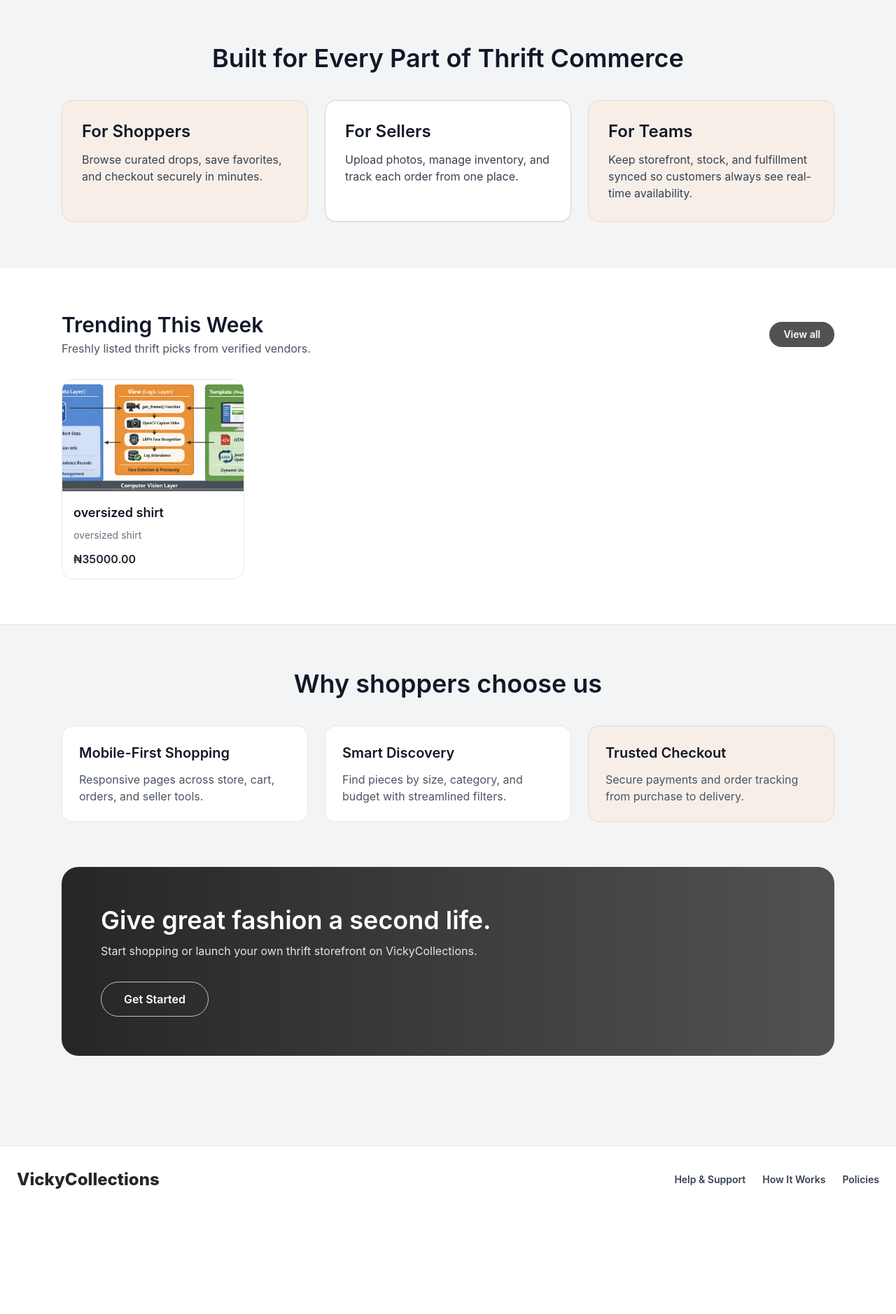
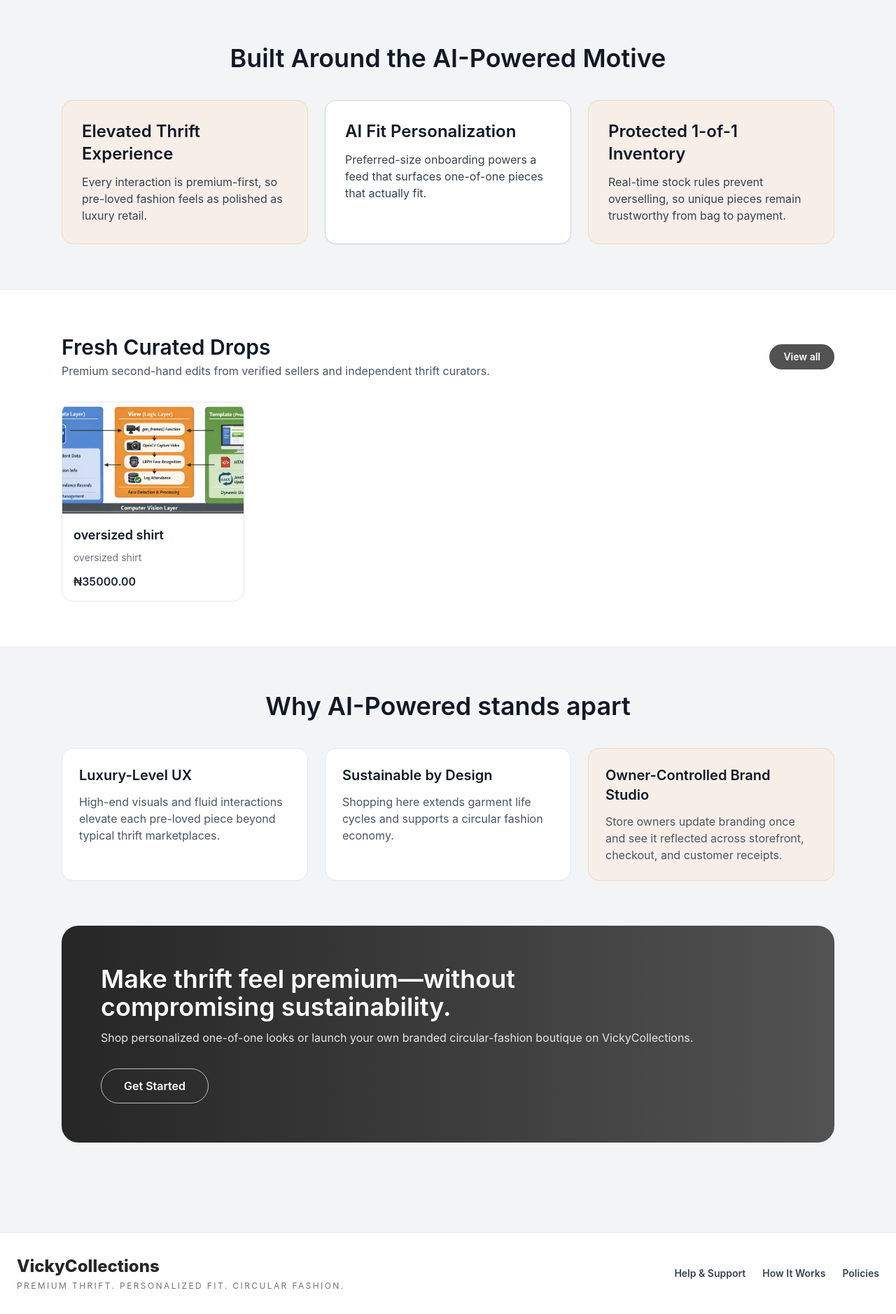
Before and after one commit to Isiaka110/AI-Powered-E-Commerce, a Django app: page / in a window 1280 px wide. Shown: the part 650-2528 px from the top of the page at 70% size. Before the commit the page ends 2349 px from the top, so only its background shows below. Run offline with Django 5.2, Linux system fonts and the light colour scheme; data comes from the database, SQL or seed files in the repository; some libraries are stand-ins or nearby versions.

Commit message:
Refresh storefront messaging around premium personalized thrift

```diff
--- a/thrift_ecommerce/templates/base.html
+++ b/thrift_ecommerce/templates/base.html
@@ -118,7 +118,10 @@
 
     <footer class="bg-white border-t border-brand-100 text-gray-700 py-8 mt-16">
         <div class="max-w-7xl mx-auto px-6 flex flex-col md:flex-row justify-between items-center gap-4 text-center md:text-left">
-            <h3 class="text-2xl font-extrabold text-brand-700">{{ store.store_name|default:"Thrift & Found" }}</h3>
+            <div>
+                <h3 class="text-2xl font-extrabold text-brand-700">{{ store.store_name|default:"Thrift & Found" }}</h3>
+                <p class="text-xs uppercase tracking-[0.2em] text-gray-500 mt-1">Premium thrift. Personalized fit. Circular fashion.</p>
+            </div>
             <div class="flex flex-wrap items-center justify-center gap-6 text-sm font-semibold">
                 <a href="{% url 'terms' %}" class="hover:text-brand-600">Help & Support</a>
                 <a href="{% url 'landing' %}" class="hover:text-brand-600">How It Works</a>
--- a/thrift_ecommerce/templates/store/cart.html
+++ b/thrift_ecommerce/templates/store/cart.html
@@ -2,7 +2,7 @@
 {% block content %}
 <div class="max-w-5xl mx-auto py-6 md:py-12 px-4 md:px-6">
     <div class="flex items-baseline justify-between mb-8 md:mb-12">
-        <h1 class="text-3xl md:text-4xl font-black text-gray-900 tracking-tighter uppercase italic">Shopping Bag</h1>
+        <h1 class="text-3xl md:text-4xl font-black text-gray-900 tracking-tighter uppercase italic">Protected Shopping Bag</h1>
         <span class="text-[10px] font-black text-purple-600 uppercase tracking-[0.2em] bg-purple-50 px-4 py-1.5 rounded-full">
             {{ cart_items|length }} Item{{ cart_items|pluralize }}
         </span>
@@ -74,6 +74,7 @@
         <div class="lg:w-1/3">
             <div class="bg-white p-8 md:p-10 rounded-[2.5rem] shadow-2xl shadow-gray-200/50 border border-gray-50 lg:sticky lg:top-10">
                 <h3 class="text-[10px] font-black mb-8 text-gray-400 uppercase tracking-[0.3em]">Order Summary</h3>
+                <p class="text-[10px] font-bold text-gray-500 uppercase tracking-widest mb-6 bg-gray-50 border border-gray-100 rounded-xl px-3 py-2">1-of-1 stock is locked at checkout to prevent double-selling.</p>
 
                 <form method="POST" class="mb-10">
                     {% csrf_token %}
@@ -107,7 +108,7 @@
                 </div>
 
                 <button onclick="payWithPaystack()" class="w-full bg-gray-900 text-white py-6 rounded-[2rem] font-black text-xs uppercase tracking-[0.2em] mt-10 hover:bg-purple-600 active:scale-95 shadow-xl shadow-gray-200 transition-all transform hover:-translate-y-1">
-                    Complete Purchase
+                    Complete Secure Purchase
                 </button>
 
                 <div class="mt-8 flex items-center justify-center gap-2 grayscale opacity-50">
--- a/thrift_ecommerce/templates/store/landing.html
+++ b/thrift_ecommerce/templates/store/landing.html
@@ -4,9 +4,9 @@
   <div class="absolute inset-0 bg-[url('https://images.unsplash.com/photo-1483985988355-763728e1935b?auto=format&fit=crop&w=1800&q=80')] bg-cover bg-center"></div>
   <div class="absolute inset-0 bg-black/55"></div>
   <div class="relative z-10 max-w-4xl px-2 sm:px-6 py-16 md:py-24">
-    <p class="text-xs sm:text-sm uppercase tracking-[0.25em] text-brand-100 font-semibold">Sustainable style marketplace</p>
-    <h1 class="mt-4 text-3xl sm:text-4xl md:text-6xl font-bold leading-tight">Find pre-loved pieces that fit your style, your size, and your budget.</h1>
-    <p class="mt-5 text-base md:text-lg text-gray-100">{{ store.store_name|default:'Thrift & Found' }} helps shoppers discover quality thrift fashion, while trusted sellers manage listings, orders, and payouts from one dashboard.</p>
+    <p class="text-xs sm:text-sm uppercase tracking-[0.25em] text-brand-100 font-semibold">AI-powered luxury resale studio</p>
+    <h1 class="mt-4 text-3xl sm:text-4xl md:text-6xl font-bold leading-tight">Second-hand, reimagined as a personalized luxury boutique.</h1>
+    <p class="mt-5 text-base md:text-lg text-gray-100">{{ store.store_name|default:'Thrift & Found' }} transforms thrift shopping from chaotic scrolling into an elegant, size-matched experience built for conscious fashion lovers.</p>
     <div class="mt-10 flex flex-wrap justify-center gap-3 sm:gap-4">
       {% if user.is_authenticated %}
       <a href="{% url 'vendor_onboarding' %}" class="bg-brand-500 hover:bg-brand-600 text-white font-semibold px-6 sm:px-8 py-3 rounded-full">Become a Seller</a>
@@ -19,19 +19,19 @@
 </section>
 
 <section class="max-w-6xl mx-auto px-4 sm:px-6 py-14 md:py-16">
-  <h2 class="text-3xl md:text-4xl font-semibold text-center text-gray-900">Built for Every Part of Thrift Commerce</h2>
+  <h2 class="text-3xl md:text-4xl font-semibold text-center text-gray-900">Built Around the AI-Powered Motive</h2>
   <div class="grid sm:grid-cols-2 lg:grid-cols-3 gap-5 md:gap-6 mt-10">
     <article class="bg-[#f7efe7] p-6 md:p-7 rounded-2xl border border-[#ecd8c3]">
-      <h3 class="text-xl md:text-2xl font-semibold">For Shoppers</h3>
-      <p class="mt-3 text-gray-700 text-sm md:text-base">Browse curated drops, save favorites, and checkout securely in minutes.</p>
+      <h3 class="text-xl md:text-2xl font-semibold">Elevated Thrift Experience</h3>
+      <p class="mt-3 text-gray-700 text-sm md:text-base">Every interaction is premium-first, so pre-loved fashion feels as polished as luxury retail.</p>
     </article>
     <article class="bg-white p-6 md:p-7 rounded-2xl border border-brand-200 shadow-sm">
-      <h3 class="text-xl md:text-2xl font-semibold">For Sellers</h3>
-      <p class="mt-3 text-gray-700 text-sm md:text-base">Upload photos, manage inventory, and track each order from one place.</p>
+      <h3 class="text-xl md:text-2xl font-semibold">AI Fit Personalization</h3>
+      <p class="mt-3 text-gray-700 text-sm md:text-base">Preferred-size onboarding powers a feed that surfaces one-of-one pieces that actually fit.</p>
     </article>
     <article class="bg-[#f7efe7] p-6 md:p-7 rounded-2xl border border-[#ecd8c3] sm:col-span-2 lg:col-span-1">
-      <h3 class="text-xl md:text-2xl font-semibold">For Teams</h3>
-      <p class="mt-3 text-gray-700 text-sm md:text-base">Keep storefront, stock, and fulfillment synced so customers always see real-time availability.</p>
+      <h3 class="text-xl md:text-2xl font-semibold">Protected 1-of-1 Inventory</h3>
+      <p class="mt-3 text-gray-700 text-sm md:text-base">Real-time stock rules prevent overselling, so unique pieces remain trustworthy from bag to payment.</p>
     </article>
   </div>
 </section>
@@ -40,8 +40,8 @@
   <div class="max-w-6xl mx-auto px-4 sm:px-6 py-14 md:py-16">
     <div class="flex flex-col sm:flex-row sm:justify-between sm:items-center gap-4">
       <div>
-        <h2 class="text-2xl md:text-3xl font-semibold">Trending This Week</h2>
-        <p class="text-gray-600 mt-1 text-sm md:text-base">Freshly listed thrift picks from verified vendors.</p>
+        <h2 class="text-2xl md:text-3xl font-semibold">Fresh Curated Drops</h2>
+        <p class="text-gray-600 mt-1 text-sm md:text-base">Premium second-hand edits from verified sellers and independent thrift curators.</p>
       </div>
       <a href="{% url 'dashboard' %}" class="bg-brand-500 text-white px-5 py-2 rounded-full text-sm font-semibold w-fit">View all</a>
     </div>
@@ -64,18 +64,18 @@
 </section>
 
 <section class="max-w-6xl mx-auto px-4 sm:px-6 py-14 md:py-16">
-  <h2 class="text-3xl md:text-4xl font-semibold text-center">Why shoppers choose us</h2>
+  <h2 class="text-3xl md:text-4xl font-semibold text-center">Why AI-Powered stands apart</h2>
   <div class="grid md:grid-cols-3 gap-5 md:gap-6 mt-10">
-    <article class="bg-white rounded-2xl border border-gray-200 p-6"><h3 class="font-semibold text-xl">Mobile-First Shopping</h3><p class="mt-3 text-gray-600">Responsive pages across store, cart, orders, and seller tools.</p></article>
-    <article class="bg-white rounded-2xl border border-gray-200 p-6"><h3 class="font-semibold text-xl">Smart Discovery</h3><p class="mt-3 text-gray-600">Find pieces by size, category, and budget with streamlined filters.</p></article>
-    <article class="bg-[#f7efe7] rounded-2xl border border-[#ecd8c3] p-6"><h3 class="font-semibold text-xl">Trusted Checkout</h3><p class="mt-3 text-gray-600">Secure payments and order tracking from purchase to delivery.</p></article>
+    <article class="bg-white rounded-2xl border border-gray-200 p-6"><h3 class="font-semibold text-xl">Luxury-Level UX</h3><p class="mt-3 text-gray-600">High-end visuals and fluid interactions elevate each pre-loved piece beyond typical thrift marketplaces.</p></article>
+    <article class="bg-white rounded-2xl border border-gray-200 p-6"><h3 class="font-semibold text-xl">Sustainable by Design</h3><p class="mt-3 text-gray-600">Shopping here extends garment life cycles and supports a circular fashion economy.</p></article>
+    <article class="bg-[#f7efe7] rounded-2xl border border-[#ecd8c3] p-6"><h3 class="font-semibold text-xl">Owner-Controlled Brand Studio</h3><p class="mt-3 text-gray-600">Store owners update branding once and see it reflected across storefront, checkout, and customer receipts.</p></article>
   </div>
 </section>
 
 <section class="max-w-6xl mx-auto px-4 sm:px-6 pb-16">
   <div class="rounded-3xl p-8 md:p-14 bg-gradient-to-r from-brand-700 to-brand-500 text-white">
-    <h2 class="text-3xl md:text-4xl font-semibold max-w-2xl">Give great fashion a second life.</h2>
-    <p class="mt-3 text-brand-100 text-sm md:text-base">Start shopping or launch your own thrift storefront on {{ store.store_name|default:'Thrift & Found' }}.</p>
+    <h2 class="text-3xl md:text-4xl font-semibold max-w-2xl">Make thrift feel premium—without compromising sustainability.</h2>
+    <p class="mt-3 text-brand-100 text-sm md:text-base">Shop personalized one-of-one looks or launch your own branded circular-fashion boutique on {{ store.store_name|default:'Thrift & Found' }}.</p>
     <div class="mt-8">
       <a href="{% if user.is_authenticated %}{% url 'vendor_onboarding' %}{% else %}{% url 'signup' %}{% endif %}" class="inline-block rounded-full border border-white/70 px-8 py-3 font-semibold hover:bg-white/10">Get Started</a>
     </div>
--- a/thrift_ecommerce/templates/store/owner_dashboard.html
+++ b/thrift_ecommerce/templates/store/owner_dashboard.html
@@ -5,6 +5,7 @@
         <div>
             <p class="text-xs uppercase tracking-[0.2em] text-gray-500 font-semibold">Owner Studio</p>
             <h1 class="text-3xl md:text-4xl font-black text-black">Inventory, Sales & Fulfillment</h1>
+            <p class="text-sm text-gray-600 mt-2 max-w-2xl">Run a premium circular-fashion brand without code: control your storefront identity, track one-of-one stock, and keep customers confident with real-time fulfillment visibility.</p>
         </div>
         <a href="{% url 'add_product' %}" class="inline-flex items-center justify-center rounded-full bg-black text-white px-6 py-3 text-sm font-bold hover:bg-gray-800 transition">+ Add Product</a>
     </div>
@@ -86,6 +87,7 @@
         <div class="space-y-6">
             <section class="bg-white border border-gray-200 rounded-[2rem] p-6">
                 <h2 class="text-base font-black mb-4">Branding</h2>
+                <p class="text-xs text-gray-500 mb-4">Changes to logo and store name are reflected across navigation, product pages, and customer emails.</p>
                 <form method="POST" enctype="multipart/form-data" class="space-y-4">
                     {% csrf_token %}
                     <input type="hidden" name="update_settings" value="true">
```
Also changed, not shown: thrift_ecommerce/templates/store/dashboard.html (+4 -4 lines), thrift_ecommerce/templates/store/product_detail.html (+6 -2 lines).
